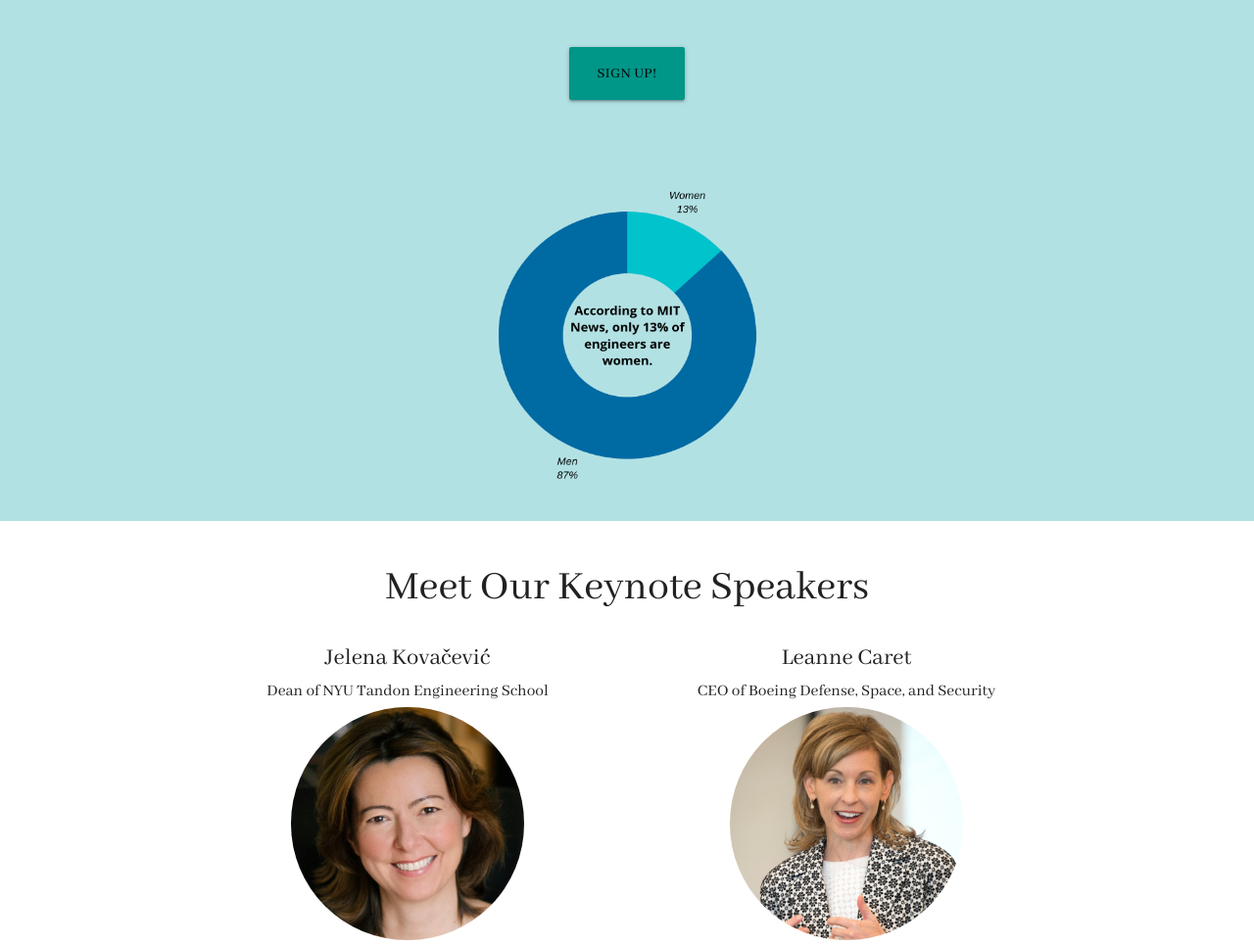
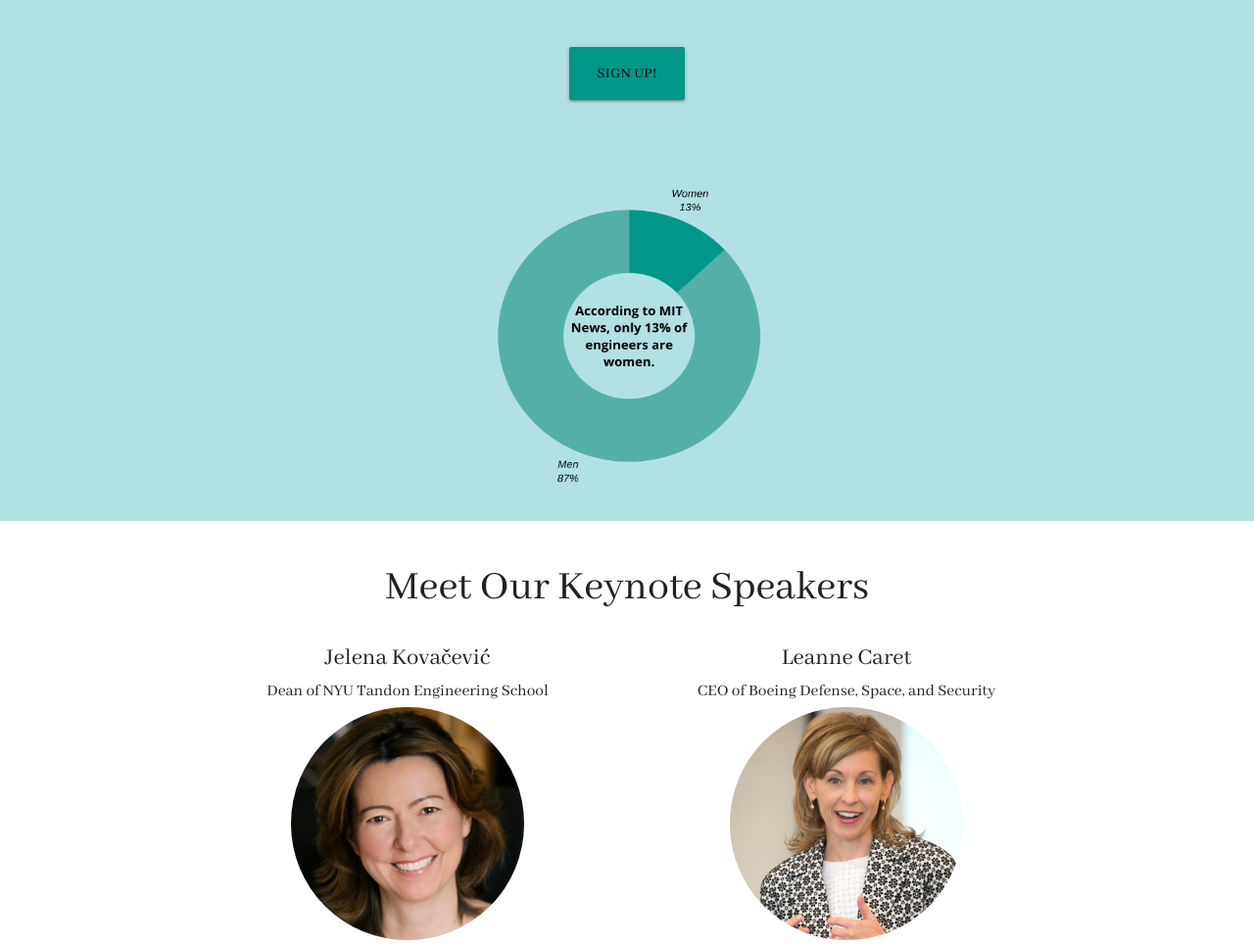
Before and after one commit to HMWomenInSTEM/HMWomenInSTEM.github.io, a plain HTML site: page index.html in a window 1280 px wide. Shown: the part 764-1731 px from the top of the page at 98% size. Drawn offline with nearby package versions, Linux system fonts and the light colour scheme; files whose address does not match are found by name.

Commit message:
Update index.html

```diff
--- a/index.html
+++ b/index.html
@@ -49,7 +49,7 @@
           <a href="https://rehamathur.typeform.com/to/OC9ohq" id="download-button" class="btn-large waves-effect waves-dark teal black-text">Sign Up!</a>
         </div>
         <br><br>
-      <img style = "display:block; margin-left: auto; margin-right: auto" src="chart2mod.png" alt="Unsplashed background img 1" height="350" width="350">
+      <img style = "display:block; margin-left: auto; margin-right: auto" src="chart3.png" alt="Unsplashed background img 1" height="350" width="350">
 
     </div>
   </div>
```
